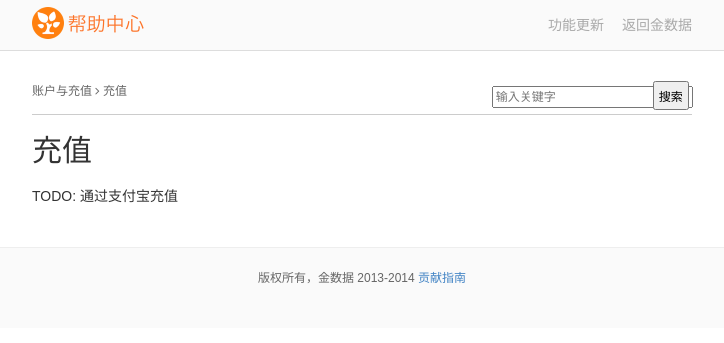
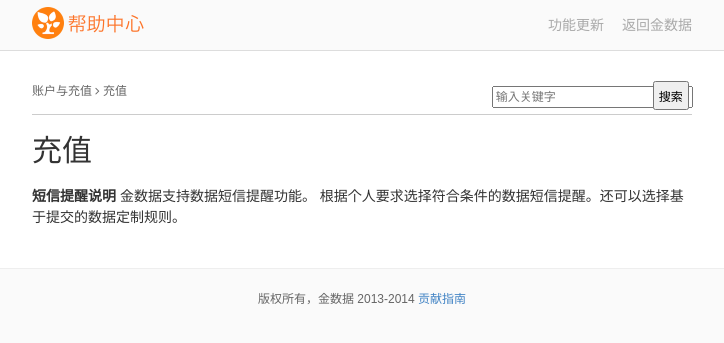
Before and after one commit to jinshuju/help.jinshuju.net, a Jekyll site: the page built from _posts/2014-2-7-recharge.md, in a window 1280 px wide. Shown: the top 343 px of the page, without its empty margins (278-1002 px from the left). Built offline with Jekyll 4.4.1, drawn with Linux system fonts in a browser that asks for light colours; Markdown is read by kramdown in place of the engine named in the settings.

Commit message:
recharge

```diff
--- a/_posts/2014-2-7-recharge.md
+++ b/_posts/2014-2-7-recharge.md
@@ -8,4 +8,6 @@ tags: todo M
 author: wzhao
 ---
 
-TODO: 通过支付宝充值
+**短信提醒说明**
+金数据支持数据短信提醒功能。
+根据个人要求选择符合条件的数据短信提醒。还可以选择基于提交的数据定制规则。
```
